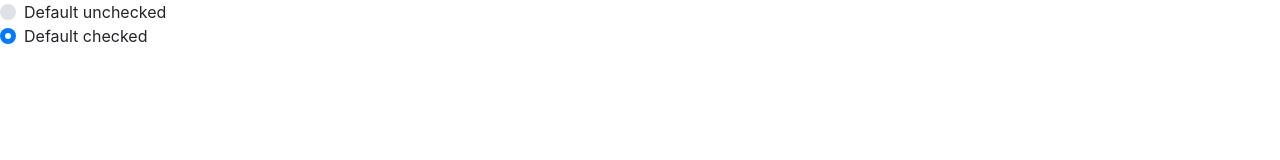
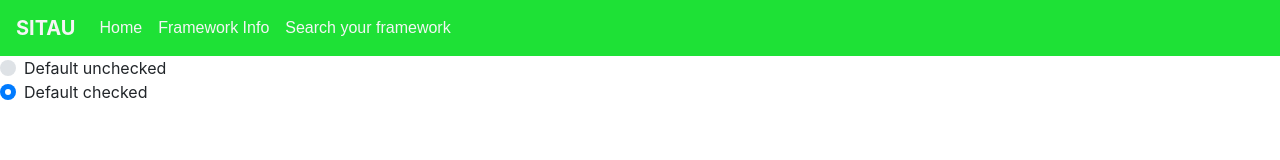
Before and after one commit to fachry53/rpl_sitau, a plain HTML site: page index.html in a window 1280 px wide. Drawn offline with Linux system fonts and the light colour scheme.

Commit message:
Desain Navbar

```diff
--- a/index.html
+++ b/index.html
@@ -1,15 +1,32 @@
 <html>
     <head>
             <!-- CSS only -->
-            <link rel="stylesheet" href="/resources/css/bootstrap.min.css">
+            <link rel="stylesheet" href="resources/css/bootstrap.min.css">
 
             <!-- JS, Popper.js, and jQuery -->
-            <script src="/resources/js/bootstrap.min.js" ></script>
+            <script src="resources/js/bootstrap.min.js"></script>
             <title>
 
             </title>
     </head>
     <body>
+      <!-- Navbar -->
+      <nav class="navbar navbar-expand-lg navbar-light" style="background-color:#1ee136;">
+        <a class="navbar-brand" href="index.html" style="color: whitesmoke;"><b>SITAU</b></a>
+
+        <ul class="navbar-nav mr-auto">
+          <li class="nav-item active">
+            <a class="nav-link" href="index.html" style="font-family: sans-serif; color: whitesmoke;"> Home </a>
+          </li>
+          <li class="nav-item active">
+            <a class="nav-link" href="#" style="font-family: sans-serif; color: whitesmoke;"> Framework Info </a>
+          </li>
+          <li class="nav-item active">
+            <a class="nav-link" href="#" style="font-family: sans-serif; color: whitesmoke;"> Search your framework </a>
+          </li>
+        </ul>
+      </nav>
+
         <!-- Default unchecked -->
         <div class="custom-control custom-radio">
           <input type="radio" class="custom-control-input" id="defaultUnchecked" name="defaultExampleRadios">
```
Lines whose indentation alone changed are shown as unchanged.
